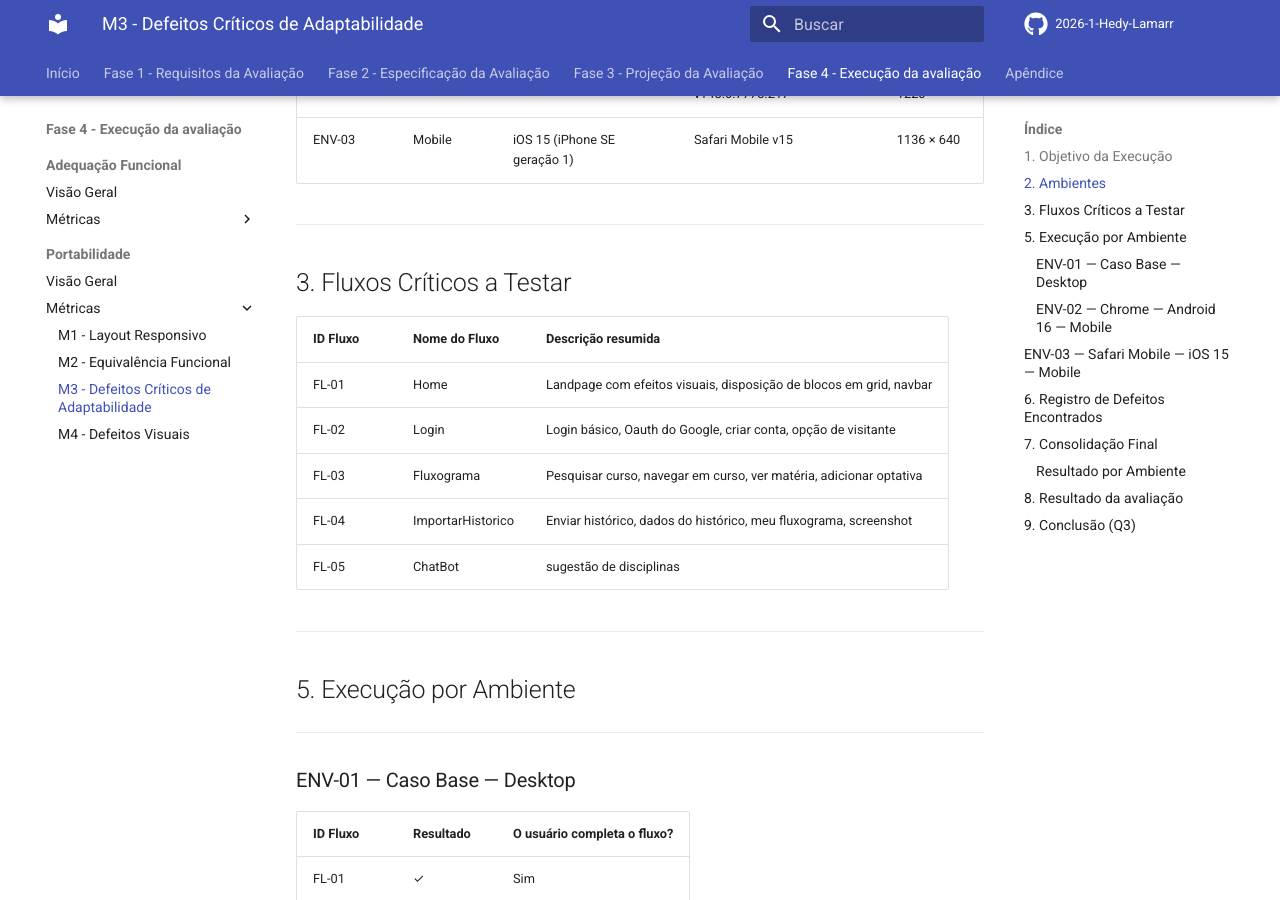
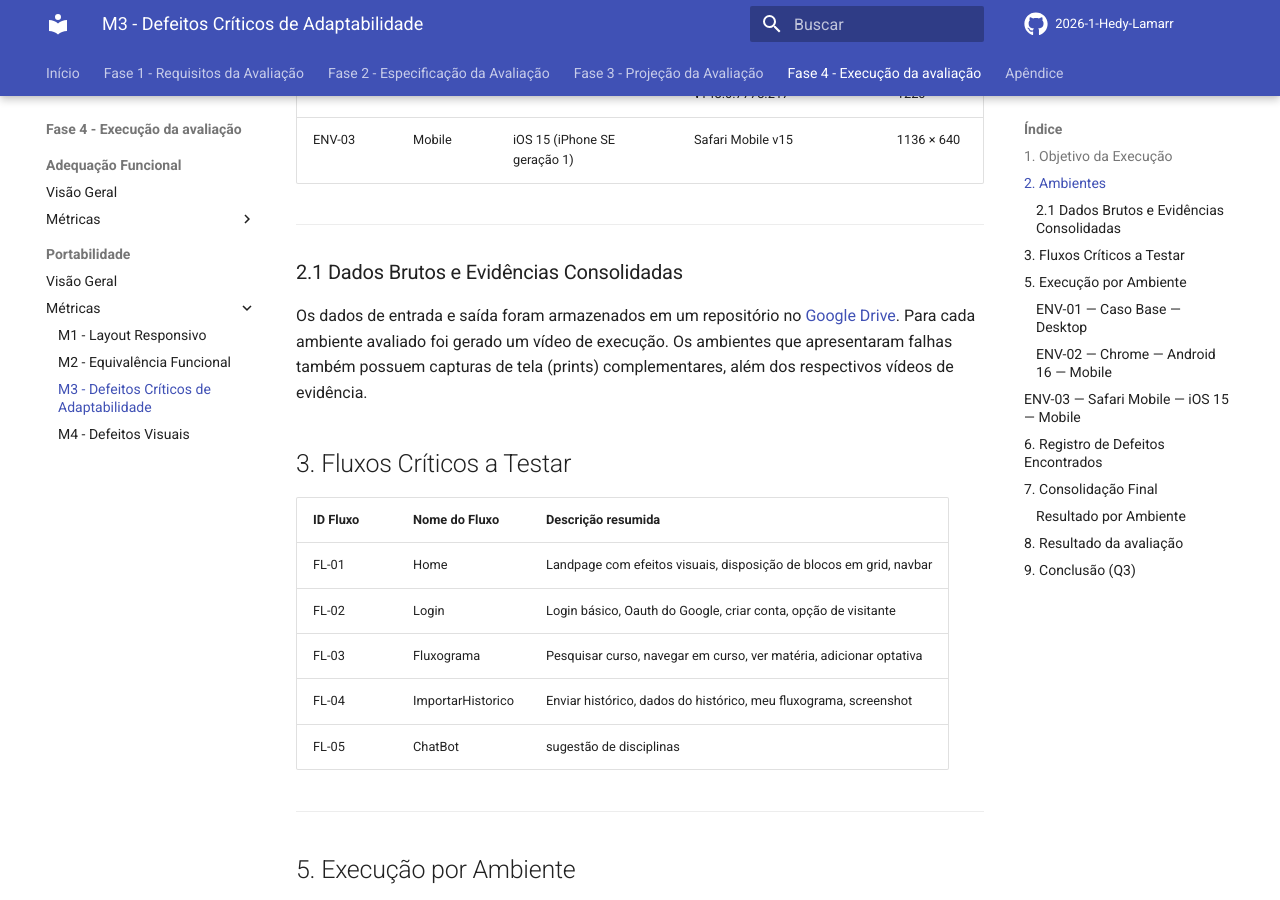
Before and after one commit to FCTE-Qualidade-de-Software-1/2026-1_T01_HEDY_LAMAR, an MkDocs documentation site: the page built from docs/fase4/portabilidade/metrica_3.md, in a window 1280 px wide and 900 px high, scrolled down 683 px. Built offline with MkDocs 1.6.1 and Material for MkDocs 9.7.7, drawn with Linux system fonts in a browser that asks for light colours; comment, search, counter and statistics services are not loaded.

Commit message:
Link para o drive em fase 4 de M3

```diff
--- a/docs/fase4/portabilidade/metrica_3.md
+++ b/docs/fase4/portabilidade/metrica_3.md
@@ -17,6 +17,10 @@ Como tanto Chrome, Edge e firefox quanto Linux Ubuntu 24.04 LTS e Windows 11 (25
 | ENV-03 | Mobile | iOS 15 (iPhone SE geração 1) | Safari Mobile v15 | 1136 × 640 |
 
 ---
+
+### 2.1 Dados Brutos e Evidências Consolidadas
+
+Os dados de entrada e saída foram armazenados em um repositório no [Google Drive](https://drive.google.com/drive/folders/16Rx9M1ijRTBGD_JeQYjL-t-EpIURQula?usp=drive_link). Para cada ambiente avaliado foi gerado um vídeo de execução. Os ambientes que apresentaram falhas também possuem capturas de tela (prints) complementares, além dos respectivos vídeos de evidência.
 
 ## 3. Fluxos Críticos a Testar
 
```
